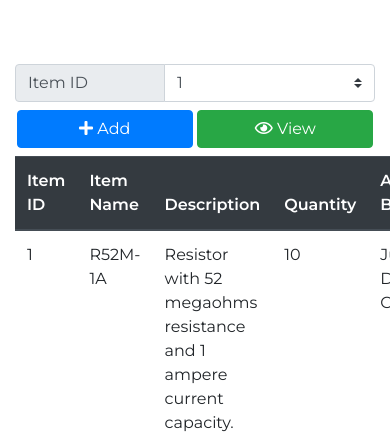
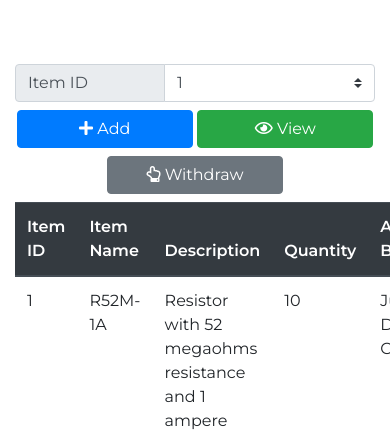
Before and after one commit to adingal/inventory_management_system, a PHP site: page /items/index.php in a window 390 px wide; the page is wider, and only the part inside the window is pictured. Shown: the part 80-514 px from the top of that part. Run offline with PHP 8.4, Linux system fonts and the light colour scheme; data comes from the database, SQL or seed files in the repository; some libraries are stand-ins or nearby versions.

Commit message:
Add withdraw button on items index page

```diff
--- a/public/css/index.css
+++ b/public/css/index.css
@@ -39,4 +39,6 @@ body {
 @media (max-width: 768px) {
     #actions a {
         width: 49%;}
+    #actions .btn-secondary {
+        margin-top: 8px;}
 }
--- a/public/items/index.php
+++ b/public/items/index.php
@@ -31,6 +31,7 @@
                 <div class="col-md-8 col-lg-9 text-center text-md-right">
                     <a href="<?php echo url_for('/items/add.php'); ?>" class="btn btn-primary"><i class="fa fa-plus"></i> Add</a>
                     <a href="<?php echo url_for('/items/view.php'); ?>" class="btn btn-success"><i class="far fa-eye"></i> View</a>
+                    <a href="#" class="btn btn-secondary"><i class="far fa-hand-point-up"></i> Withdraw</a>
                 </div>
             </div>
         </div>
```
